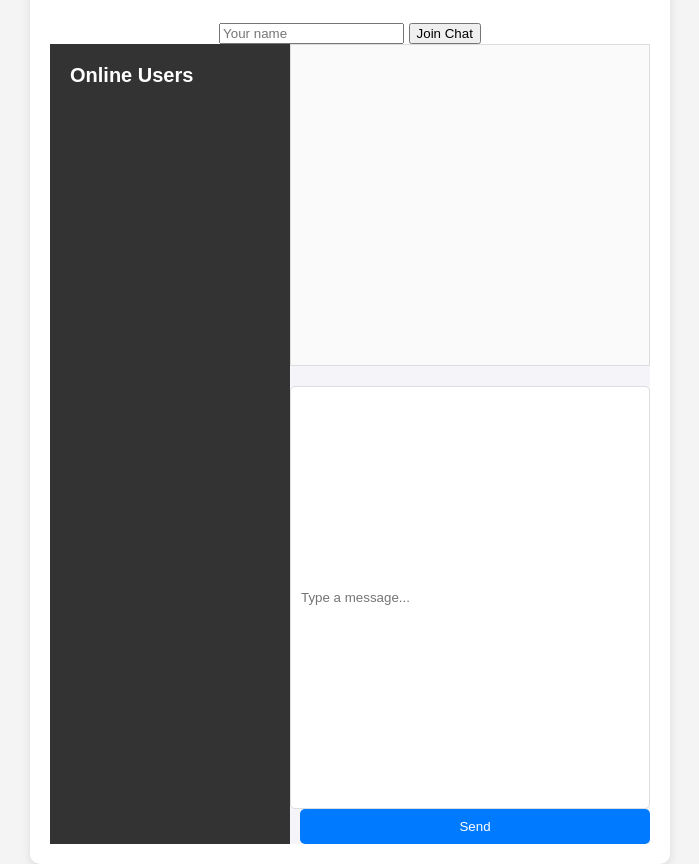
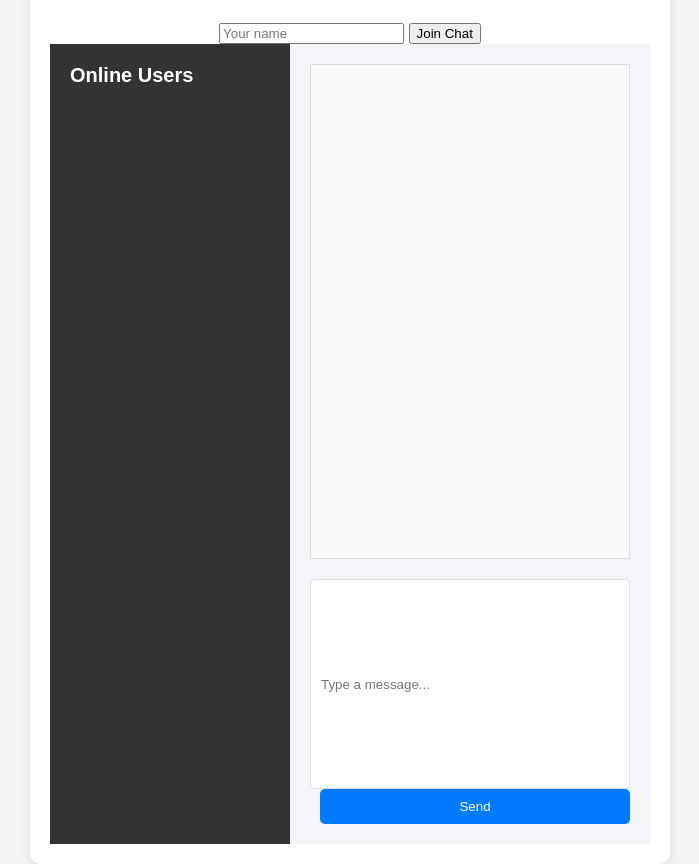
Before and after one commit to Psikuvit/BetterComm, a website: page public/index.html in a window 1280 px wide. Shown: the whole page, without its empty margins (290-989 px from the left). Drawn offline with Linux system fonts and the light colour scheme.

Commit message:
edited styling

```diff
--- a/public/style.css
+++ b/public/style.css
@@ -59,7 +59,6 @@ body {
     background-color: #0056b3
 }
 
-/* General styling for the chat container */
 .chat-container {
     display: flex;
     width: 100%;
@@ -97,11 +96,19 @@ body {
     border-radius: 5px;
 }
 
-/* Chat content styling */
 .chat-content {
     flex-grow: 1;
     display: flex;
     flex-direction: column;
     justify-content: flex-end;
-    padding: 20
+    padding: 20px;
 }
+
+.messages {
+    flex-grow: 1;
+    overflow-y: auto;
+    background-color: #fff;
+    border: 1px solid #ccc;
+    padding: 10px;
+    margin-bottom: 10px;
+}
```
